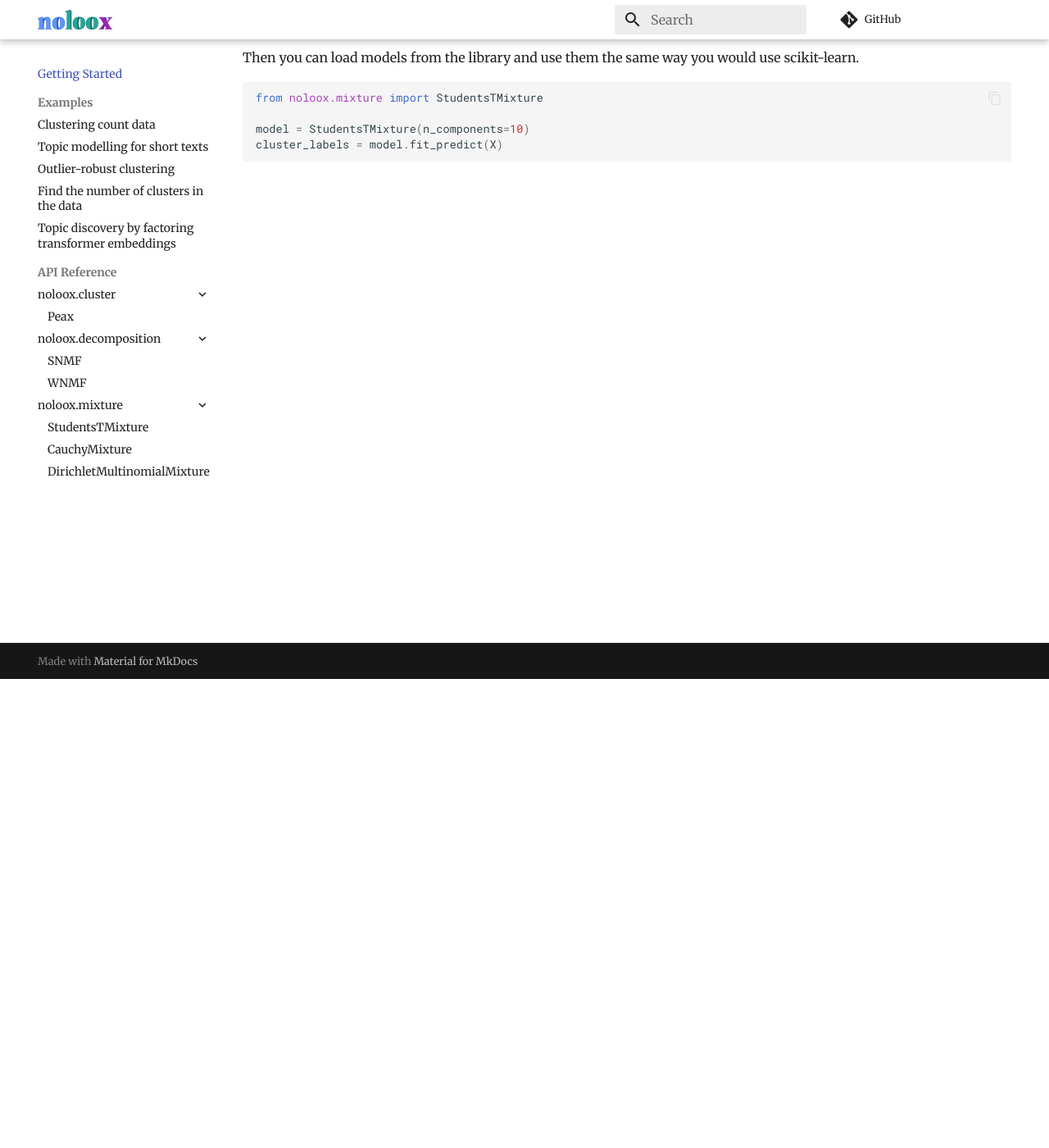
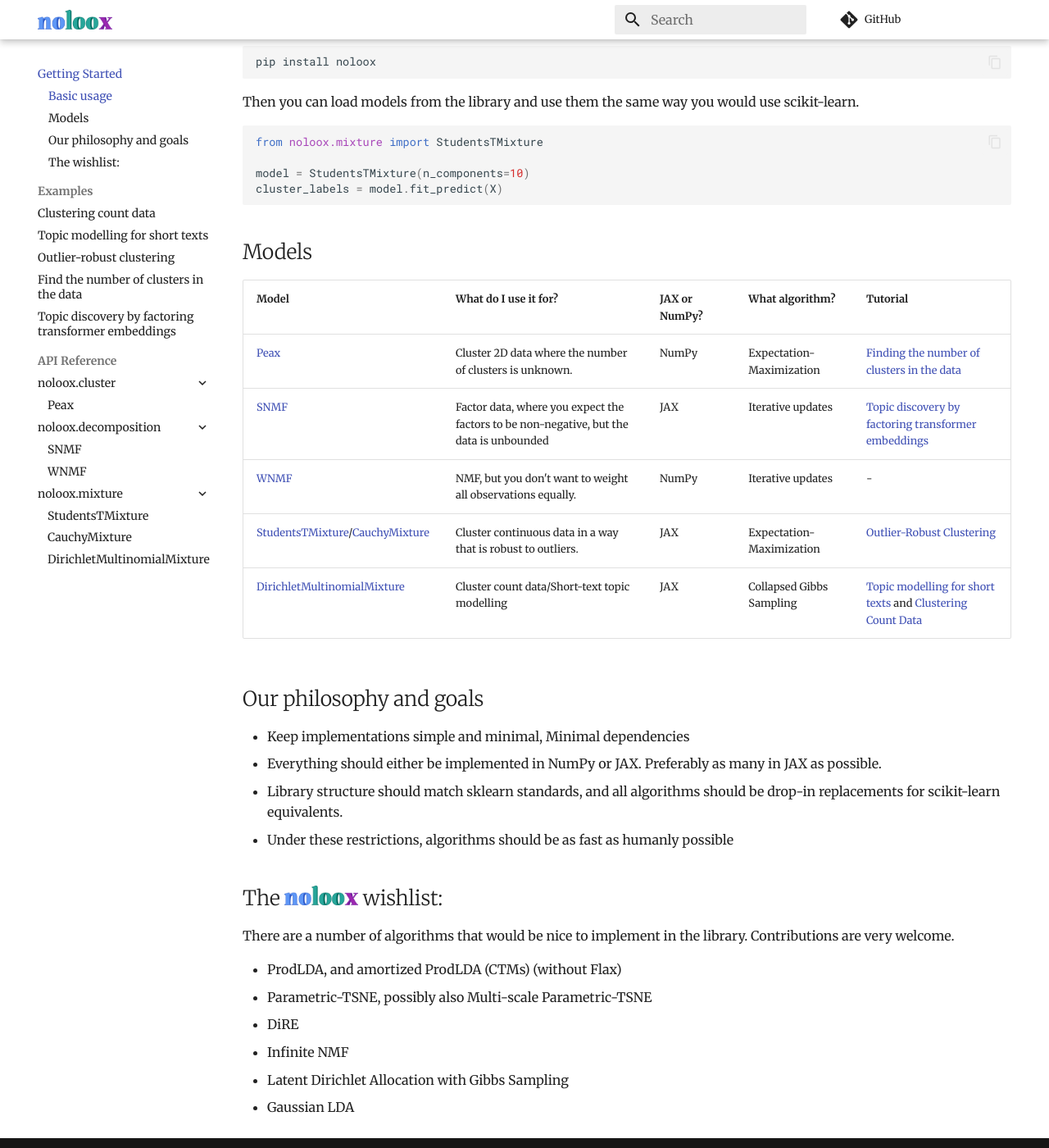
Before and after one commit to x-tabdeveloping/noloox, an MkDocs documentation site: the page built from docs/index.md, in a window 1280 px wide and 1400 px high, scrolled down 572 px. Shown: the whole window at 82% size. Built offline with MkDocs 1.6.1 and Material for MkDocs 9.7.7, drawn with Linux system fonts in a browser that asks for light colours; comment, search, counter and statistics services are not loaded; some of the changed text lies outside the part shown.

Commit message:
Updated index page

````diff
--- a/docs/index.md
+++ b/docs/index.md
@@ -3,15 +3,19 @@
 
 <img src="images/icon.png" width="75px"></img> is a Python library containing reference implementations of a bunch of very useful unsupervised learning algorithms that you probably won't find elsewhere.
 
-### Our philosophy and goals
+#### What <img src="images/icon.png" width="75px"></img> is:
 
- - Keep implementations simple and minimal
- - Minimal dependencies
- - Everything should either be implemented in NumPy or JAX
- - Library structure should match sklearn standards, and all algorithms should be drop-in replacements for scikit-learn equivalents.
- - Under these restrictions, algorithms should be as fast as humanly possible
+- A collection of unsupervised machine learning algorithms
+- A scikit-learn compatible library
+- An educational resource containing worked examples and reference implementation
 
-### Basic usage
+#### What <img src="images/icon.png" width="75px"></img> isn't:
+
+- The most feature-complete or efficient implementation of these algorithms
+- A replacement for scikit-learn
+- An all-in-one machine learning framework
+
+## Basic usage
 
 Install noloox from PyPI:
 
@@ -27,3 +31,32 @@
 model = StudentsTMixture(n_components=10)
 cluster_labels = model.fit_predict(X)
 ```
+
+## Models
+
+| Model | What do I use it for? | JAX or NumPy? | What algorithm? | Tutorial |
+| - | - | - | - | - |
+| [Peax](Peax.md) | Cluster 2D data where the number of clusters is unknown. | NumPy | Expectation-Maximization | [Finding the number of clusters in the data](n_clusters.md) |
+| [SNMF](SNMF.md) | Factor data, where you expect the factors to be non-negative, but the data is unbounded | JAX | Iterative updates | [Topic discovery by factoring transformer embeddings](senstopic.md) |
+| [WNMF](WNMF.md) | NMF, but you don't want to weight all observations equally. | NumPy | Iterative updates | - |
+| [StudentsTMixture](StudentsTMixture.md)/[CauchyMixture](CauchyMixture.md) | Cluster continuous data in a way that is robust to outliers. | JAX | Expectation-Maximization | [Outlier-Robust Clustering](robust_clustering.md) |
+| [DirichletMultinomialMixture](DirichletMultinomialMixture.md) | Cluster count data/Short-text topic modelling | JAX | Collapsed Gibbs Sampling | [Topic modelling for short texts](short_topic_modelling.md) and [Clustering Count Data](count_clustering.md) |
+
+## Our philosophy and goals
+
+ - Keep implementations simple and minimal, Minimal dependencies
+ - Everything should either be implemented in NumPy or JAX. Preferably as many in JAX as possible.
+ - Library structure should match sklearn standards, and all algorithms should be drop-in replacements for scikit-learn equivalents.
+ - Under these restrictions, algorithms should be as fast as humanly possible
+
+## The <img src="images/icon.png" width="90px"></img> wishlist:
+
+There are a number of algorithms that would be nice to implement in the library.
+Contributions are very welcome.
+
+ - ProdLDA, and amortized ProdLDA (CTMs) (without Flax)
+ - Parametric-TSNE, possibly also Multi-scale Parametric-TSNE
+ - DiRE
+ - Infinite NMF
+ - Latent Dirichlet Allocation with Gibbs Sampling
+ - Gaussian LDA
````
